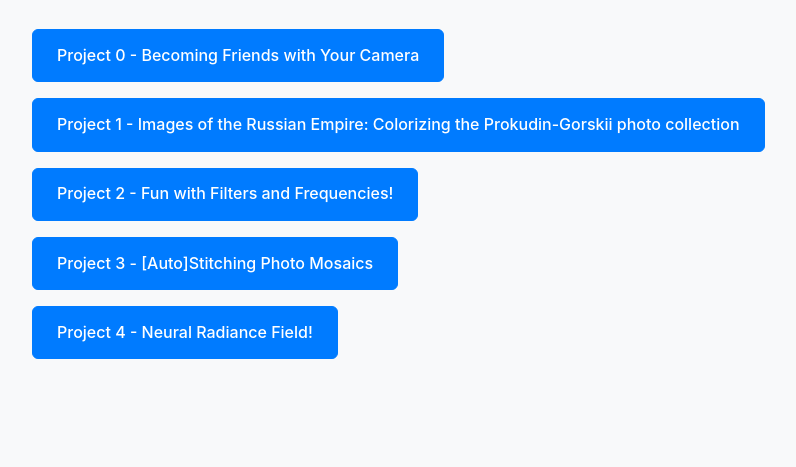
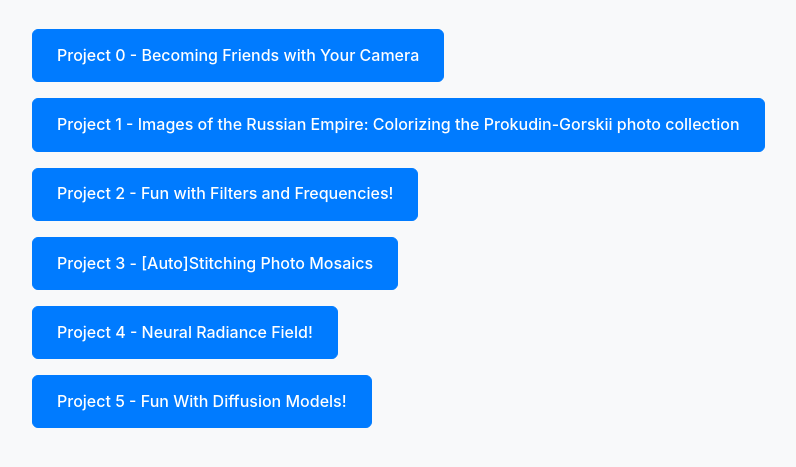
Before and after one commit to sjprasad-berkeley/sjprasad-berkeley.github.io, a plain HTML site: page index.html in a window 1280 px wide. Shown: the part 135-602 px from the top of the page, without its empty margins (0-796 px from the left). Drawn offline with Linux system fonts and the light colour scheme.

Commit message:
added to homepage

```diff
--- a/index.html
+++ b/index.html
@@ -16,6 +16,7 @@
             <a href="./2/index.html" class="project-link">Project 2 - Fun with Filters and Frequencies!</a>
             <a href="./3/index.html" class="project-link">Project 3 - [Auto]Stitching Photo Mosaics</a>
             <a href="./4/index.html" class="project-link">Project 4 - Neural Radiance Field!</a>
+            <a href="./5/index.html" class="project-link">Project 5 - Fun With Diffusion Models!</a>
         </div>
     </div>
 </body>
```
